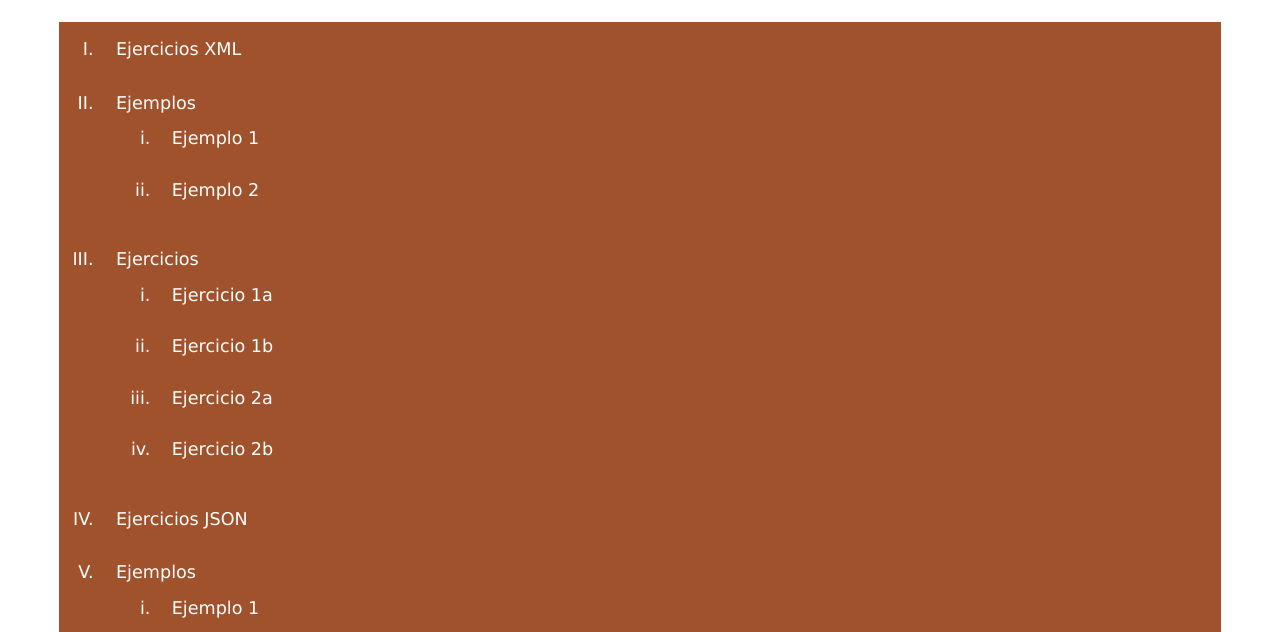
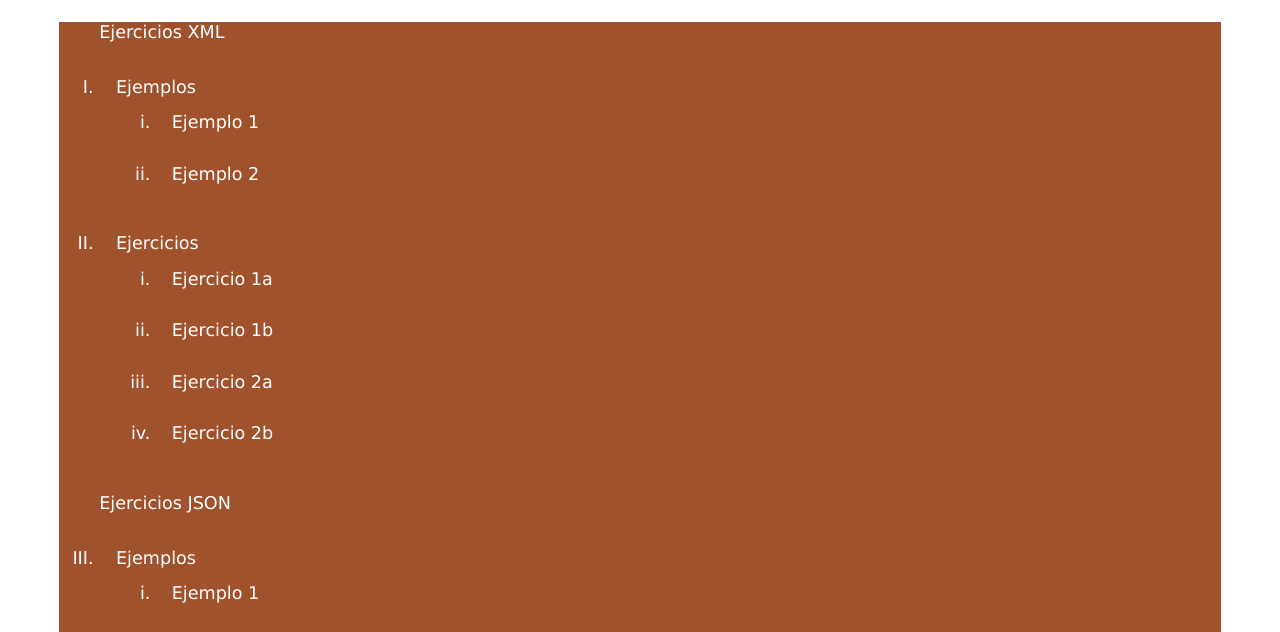
Before and after one commit to GusPD/xml.pd18020.tpi, a plain HTML site: page index.html in a window 1280 px wide. Shown: the part 157-789 px from the top of the page. Drawn offline with Linux system fonts and the light colour scheme.

Commit message:
Update index.html

```diff
--- a/index.html
+++ b/index.html
@@ -13,7 +13,7 @@
         <!--Barra de navegación-->
         <h2 class="subtitulo">Indice</h2>
         <ol class="indice">
-            <li class="ejerXML">Ejercicios XML
+            <p>Ejercicios XML</p>
             <li>Ejemplos
                 <ul>
                     <li><a href="templates/ejemplos/ejemplo1.xml">Ejemplo 1</a></li>
@@ -28,8 +28,7 @@
                     <li><a href="templates/ejercicios/ejercicio2b.xml">Ejercicio 2b</a></li>
                 </ul>
             </li>
-            </li>
-            <li class="ejerJSON">Ejercicios JSON
+            <p>Ejercicios JSON</p>
             <li>Ejemplos
                 <ul>
                     <li><a href="json/ejemplo1.json">Ejemplo 1</a></li>
@@ -44,7 +43,6 @@
                     <li><a href="json/ejercicio2b.json">Ejercicio 2b</a></li>
                 </ul>
             </li>
-            </li>
         </ol>
         <h3>Autor del sitio:</h3>
         <ul>
```
Lines whose indentation alone changed are shown as unchanged.
